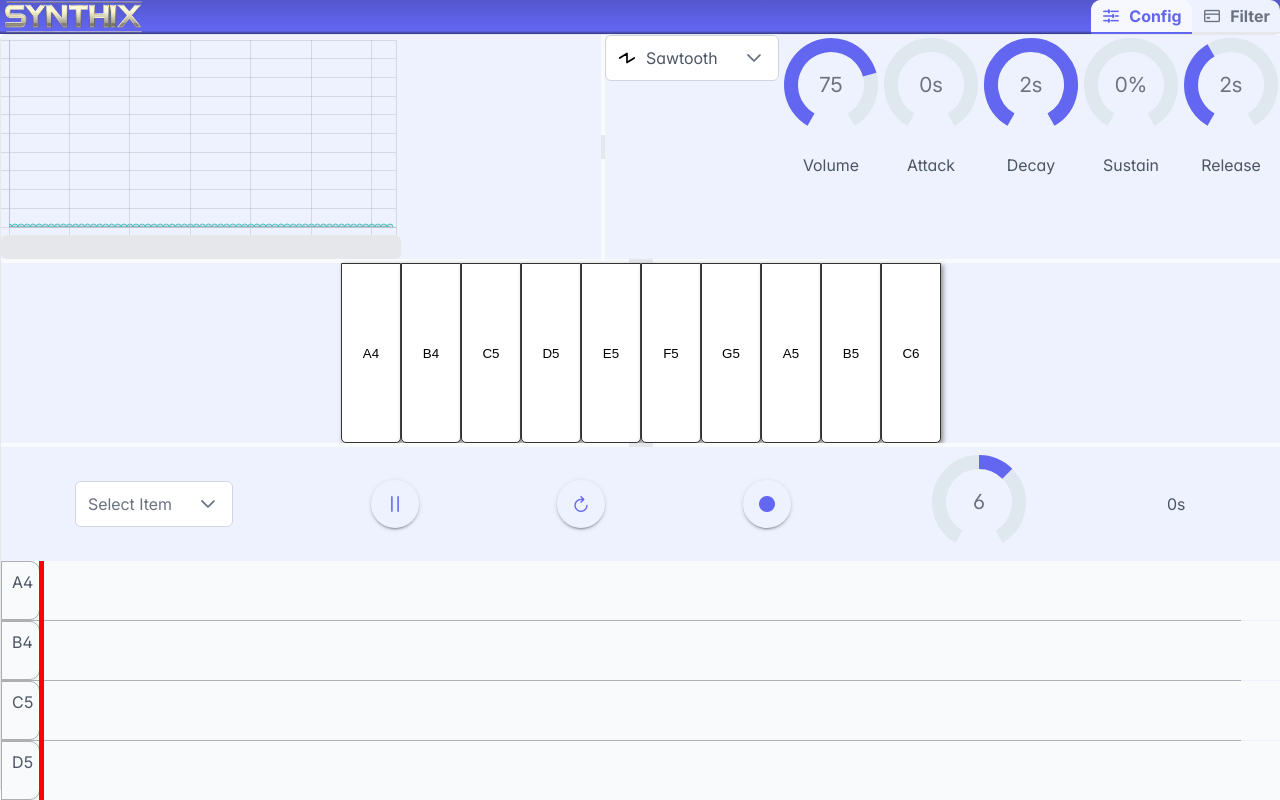
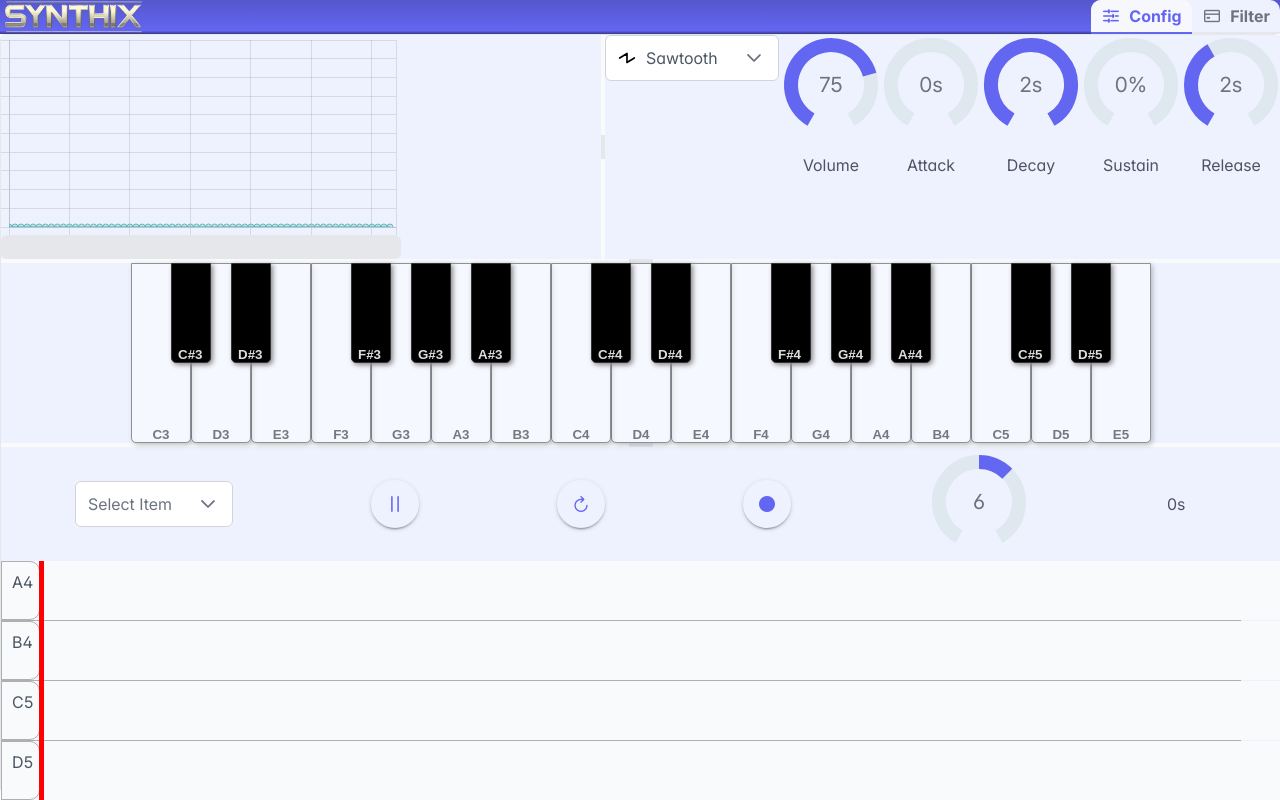
Before and after one commit to BastienTLC/synthix, a React (Create React App) app: page / in a window 1280 px wide. Shown: the top 800 px of the page. Built offline with nearby package versions, Linux system fonts and the light colour scheme.

Commit message:
ajout de touches au piano

```diff
--- a/src/components/Piano/NoteBind.css
+++ b/src/components/Piano/NoteBind.css
@@ -8,17 +8,44 @@
 }*/
 
 .synth-note-bind {
+/* font-family: var(--font-family); */
+  font-weight: 900;
+  position: relative;
+}
+
+.synth-note-bind .nom-note {
+  position:absolute;
+  bottom:0;
+  text-align: center;
+}
+
+.synth-note-bind.touche-normale {
+  opacity: 50%;
+  color: #000;
   width: 60px;
   height: 180px;
   display: flex;
   justify-content: center;
   align-items: center;
-
   border: 1px solid #333;
   background: #fff;
   border-radius: 0 0 5px 5px;
   box-shadow: 2px 2px 5px #888888;
 }
+
+.synth-note-bind.touche-diese {
+  color: #ddd;
+  z-index: 999;
+  width: 40px;
+  height: 100px;
+  position: absolute;
+  border: 1px solid #333;
+  background: #000;
+  border-radius: 0 0 5px 5px;
+  box-shadow: 2px 2px 5px #888888;
+  transform: translate(-20px, -90px);
+}
+
 
 /*.synth-note-bind:hover {
   border: 1px solid #333;
--- a/src/components/Piano/NoteBind.js
+++ b/src/components/Piano/NoteBind.js
@@ -12,15 +12,25 @@ const NoteBind = ({ config, keyInput, detectedInputs }) => {
         playNoteDirect([config.frequency]);
     }, [config, playNoteDirect]);
 
-    const handleMouseDown = () => {
-        monRef.current.style.background = '#444';
-        monRef.current.style.border = '1px solid #333';
-    };
+    const handleMouseDown = useCallback(() => {
+        if(config.label.charAt(1) === '#'){
+            monRef.current.style.background = '#444';
+            monRef.current.style.border = '1px solid #333';
+        } else {
+            monRef.current.style.background = '#444';
+            monRef.current.style.border = '1px solid #333';
+        }
+    }, [config.label]);
 
     const handleMouseUp = useCallback(() => { // on re-initialise le style.
-        monRef.current.style.background = '#fff';
-        monRef.current.style.border = '1px solid #333';
-    }, []);
+        if(config.label.charAt(1) === '#'){
+            monRef.current.style.background = '#000';
+            monRef.current.style.border = '1px solid #333';
+        } else {
+            monRef.current.style.background = '#fff';
+            monRef.current.style.border = '1px solid #333';
+        }
+    }, [config.label]);
 
     useEffect(() => {
         if(detectedInputs.includes(keyInput)){
@@ -28,11 +38,11 @@ const NoteBind = ({ config, keyInput, detectedInputs }) => {
         }else{
             handleMouseUp(); //Utilisation du style 'keyInput inactive'
         }
-    }, [keyInput, detectedInputs, handleMouseUp, handleNote]);
+    }, [keyInput, detectedInputs, handleMouseDown, handleMouseUp, handleNote]);
 
     return (
-        <button className='synth-note-bind' ref={monRef} onClick={handleNote} onMouseDown={handleMouseDown} onMouseUp={handleMouseUp} >
-            {config.label}
+        <button className={`synth-note-bind ${config.label.charAt(1) === '#' ? 'touche-diese' : 'touche-normale'}`} ref={monRef} onClick={handleNote} onMouseDown={handleMouseDown} onMouseUp={handleMouseUp} >
+            <div className="nom-note">{config.label}</div>
         </button>
     );
 };
--- a/src/components/Piano/PianoPanel.js
+++ b/src/components/Piano/PianoPanel.js
@@ -10,29 +10,67 @@ const PianoPanel = () => {
     const { playNoteDirect } = useSynthContext();
 
     const keyInputArray = useMemo( () => [ //optimisation des rafraichissements
+        'w',
+          's', //#
+        'x',
+          'd', //#
+        'c',
+        'v',
+          'g', //#
+        'b',
+          'h', //#
+        'n',
+          'j', //#
+        ',',
         'a',
+          'é', //#
         'z',
+          '"', //#
         'e',
         'r',
+          '(', //#
         't',
+          '§', //#
         'y',
+          'è', //#
         'u',
         'i',
+          'ç', //#
         'o',
+          'à', //#
         'p'
     ], []);
 
     const keyConfigurations = [
-        { label: 'A4', frequency: '440'  },
-        { label: 'B4', frequency: '493.88'},
-        { label: 'C5', frequency: '523.25'},
-        { label: 'D5', frequency: '587.33'},
-        { label: 'E5', frequency: '659.25'},
-        { label: 'F5', frequency: '698.46'},
-        { label: 'G5', frequency: '783.99'},
-        { label: 'A5', frequency: '880'  },
-        { label: 'B5', frequency: '987.77'},
-        { label: 'C6', frequency: '1046.5'},
+      {"label": "C3", "frequency": "130.81"},
+      {"label": "C#3", "frequency": "138.59"},
+      {"label": "D3", "frequency": "146.83"},
+      {"label": "D#3", "frequency": "155.56"},
+      {"label": "E3", "frequency": "164.81"},
+      {"label": "F3", "frequency": "174.61"},
+      {"label": "F#3", "frequency": "185"},
+      {"label": "G3", "frequency": "196"},
+      {"label": "G#3", "frequency": "207.65"},
+      {"label": "A3", "frequency": "220"},
+      {"label": "A#3", "frequency": "233.08"},
+      {"label": "B3", "frequency": "246.94"},
+      {"label": "C4", "frequency": "261.63"},
+      {"label": "C#4", "frequency": "277.18"},
+      {"label": "D4", "frequency": "293.66"},
+      {"label": "D#4", "frequency": "311.13"},
+      {"label": "E4", "frequency": "329.63"},
+      {"label": "F4", "frequency": "349.23"},
+      {"label": "F#4", "frequency": "369.99"},
+      {"label": "G4", "frequency": "392"},
+      {"label": "G#4", "frequency": "415.30"},
+      {"label": "A4", "frequency": "440"},
+      {"label": "A#4", "frequency": "466.16"},
+      {"label": "B4", "frequency": "493.88"},
+      {"label": "C5", "frequency": "523.25"},
+      {"label": "C#5", "frequency": "554.37"},
+      {"label": "D5", "frequency": "587.33"},
+      {"label": "D#5", "frequency": "622.25"},
+      {"label": "E5", "frequency": "659.25"}
     ];
 
     const handleKeyDown = (event) => {
@@ -58,7 +96,9 @@ const PianoPanel = () => {
     return (
         <div className={"synth-piano-panel"} tabIndex={0} onKeyDown={handleKeyDown} onKeyUp={handleKeyUp} >
             {keyConfigurations.map((config, index) => (
-                <NoteBind key={index} config={config} keyInput={keyInputArray[index]} detectedInputs={keysPressed} />
+                <div className="NoteConteneur">
+                  <NoteBind key={index} config={config} keyInput={keyInputArray[index]} detectedInputs={keysPressed} />
+                </div>
             ))}
         </div>
     );
```
